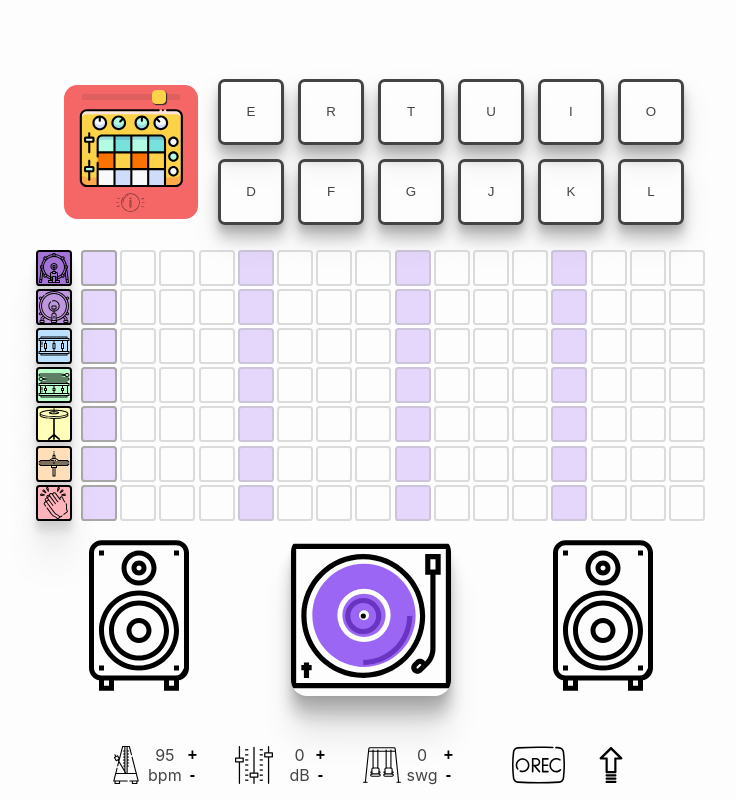
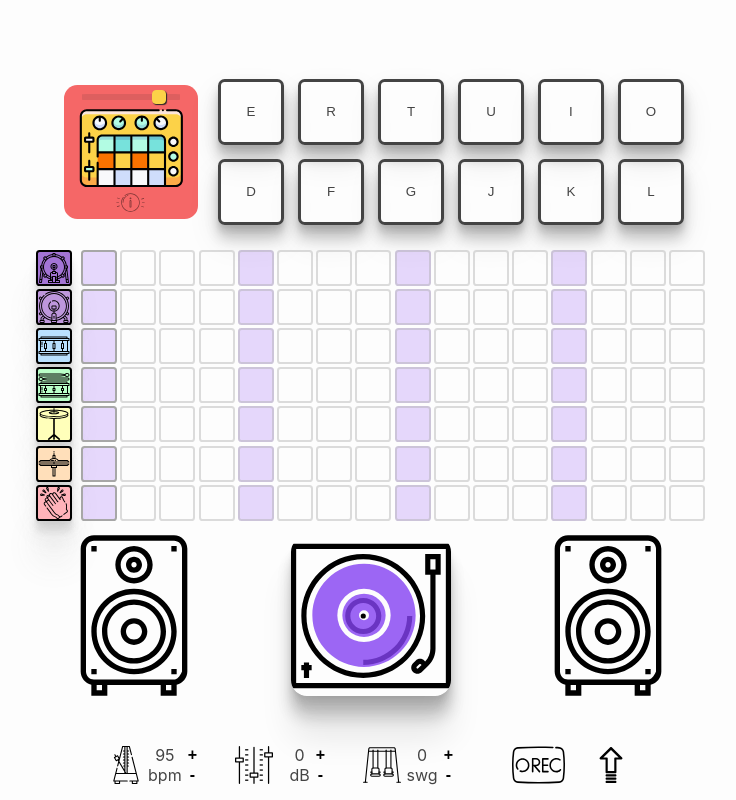
Before and after one commit to JakubJureczko/drum-seq, a React (Create React App) app: page / in a window 1280 px wide. Shown: the whole page, without its empty margins (269-1005 px from the left). Built offline with nearby package versions, Linux system fonts and the light colour scheme; no server answers.

Commit message:
speakers grow fixed

```diff
--- a/src/components/Actions.css
+++ b/src/components/Actions.css
@@ -1,4 +1,3 @@
-
 .startBtn {
   padding: 2em;
   height: 12em;
@@ -18,7 +17,6 @@
     0 20px 15px rgba(0, 0, 0, 0.12);
 }
 
-
 /* .amplifiers {
 
 
@@ -29,19 +27,18 @@
   display: flex;
   flex-direction: row;
   justify-content: center;
-
-
-
 }
 .turntable img {
   margin: 0 4em;
   max-height: 186.66px;
+  max-width: 10rem;
+  min-width: 10rem;
 }
 
 @media screen and (min-width: 450px) and (max-width: 700px) {
-.turntable img {
-  margin: 0em;
-}
+  .turntable img {
+    margin: 0em;
+  }
 }
 @media screen and (max-width: 450px) {
   .turntable img {
--- a/src/components/Actions.js
+++ b/src/components/Actions.js
@@ -1,7 +1,7 @@
 import React, { useCallback, useState, useEffect } from "react";
 import * as Tone from "tone";
 
-import "./Actions.css"
+import "./Actions.css";
 
 import speakerStop from "../assets/images/speakermoze.svg";
 import speakerPlay from "../assets/images/speaker.svg";
@@ -39,7 +39,6 @@ const Actions = () => {
     Tone.start();
   }, []);
 
-
   return (
     <div className="amplifiers">
       <div className="turntable">
```
